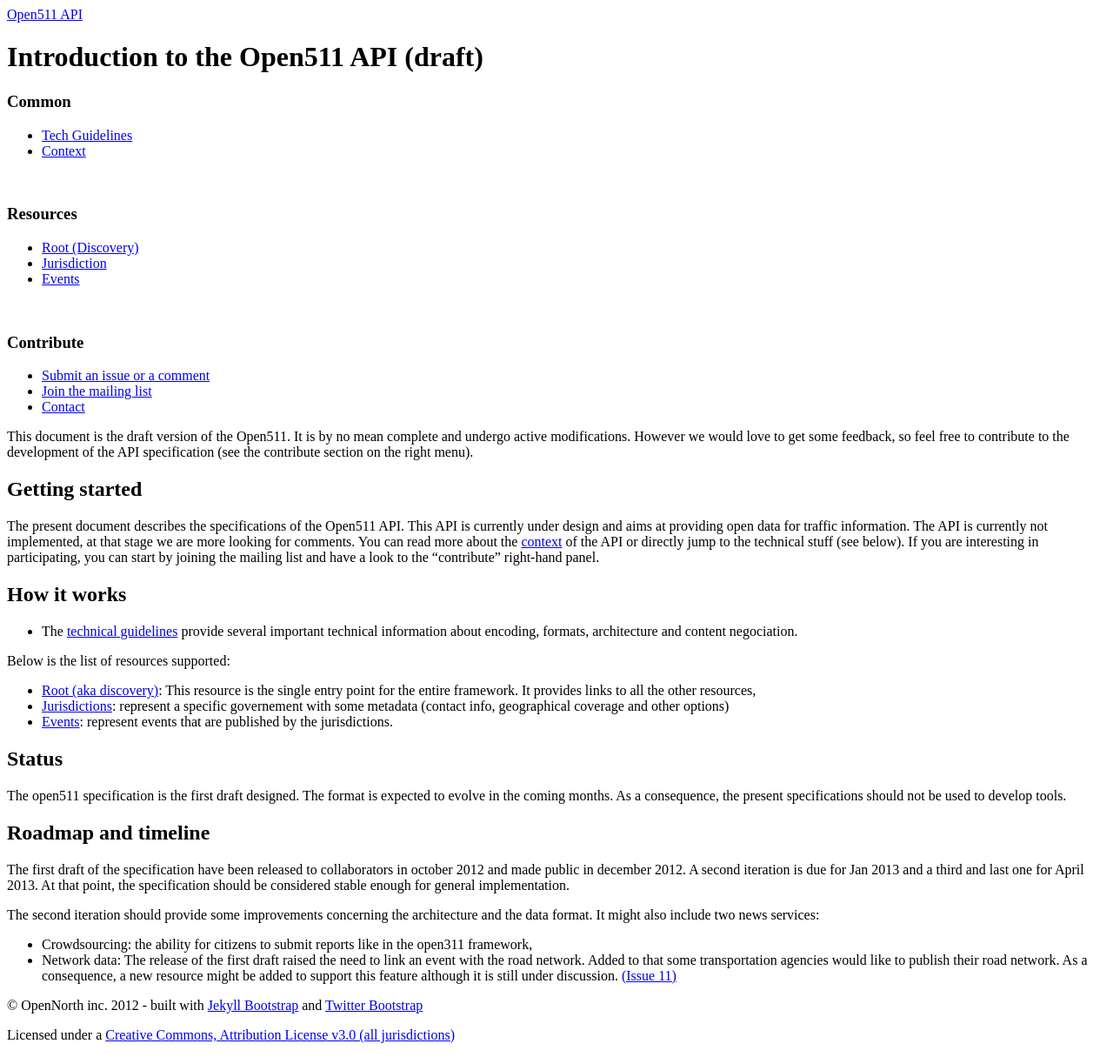
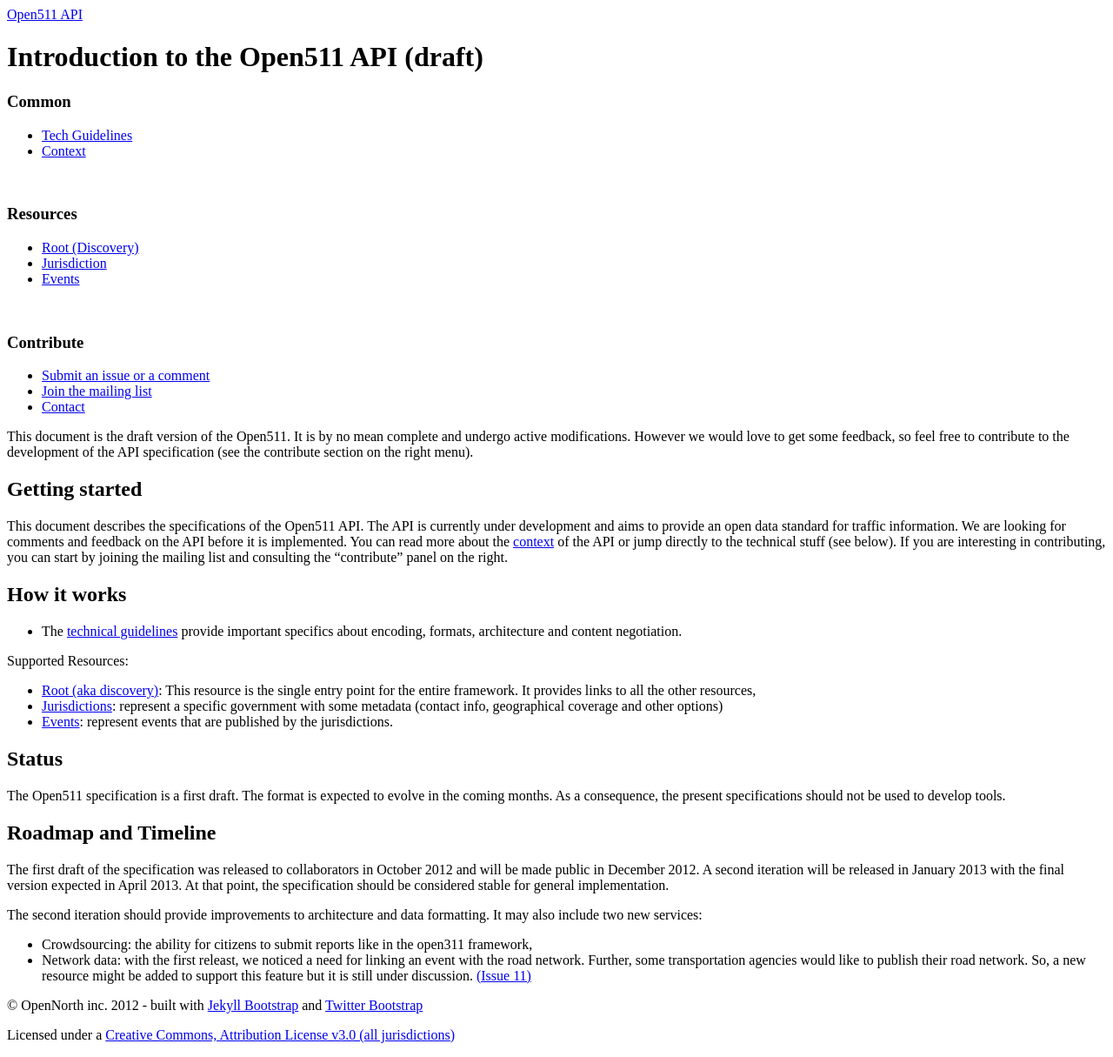
Before and after one commit to open511/Open511API, a Jekyll site: the page built from index.md, in a window 1280 px wide. Shown: the whole page at 87% size. Built offline with Jekyll 4.4.1, drawn with Linux system fonts in a browser that asks for light colours; nearby versions of some CDN libraries.

Commit message:
editted language

```diff
--- a/index.md
+++ b/index.md
@@ -8,26 +8,26 @@ title: Introduction to the Open511 API (draft)
 
 ## Getting started {#started}
 
-The present document describes the specifications of the Open511 API. This API is currently under design and aims at providing open data for traffic information. The API is currently not implemented, at that stage we are more looking for comments. You can read more about the [context](context.html) of the API or directly jump to the technical stuff (see below). If you are interesting in participating, you can start by joining the mailing list and have a look to the "contribute" right-hand panel.
+This document describes the specifications of the Open511 API. The API is currently under development and aims to provide an open data standard for traffic information. We are looking for comments and feedback on the API before it is implemented. You can read more about the [context](context.html) of the API or jump directly to the technical stuff (see below). If you are interesting in contributing, you can start by joining the mailing list and consulting the "contribute" panel on the right.
 
 
 ## How it works {#techdocuments}
 
-* The [technical guidelines](guidelines.html) provide several important technical information about encoding, formats, architecture and content negociation.
+* The [technical guidelines](guidelines.html) provide important specifics about encoding, formats, architecture and content negotiation.
 
-Below is the list of resources supported:
+Supported Resources:
 * [Root (aka discovery)](root.html): This resource is the single entry point for the entire framework. It provides links to all the other resources,
-* [Jurisdictions](jurisdiction.html): represent a specific governement with some metadata (contact info, geographical coverage and other options)
+* [Jurisdictions](jurisdiction.html): represent a specific government with some metadata (contact info, geographical coverage and other options)
 * [Events](event.html): represent events that are published by the jurisdictions.
 
 ## Status {#status}
 
-The open511 specification is the first draft designed. The format is expected to evolve in the coming months. As a consequence, the present specifications should not be used to develop tools.
+The Open511 specification is a first draft. The format is expected to evolve in the coming months. As a consequence, the present specifications should not be used to develop tools.
 
-## Roadmap and timeline {#timeline}
+## Roadmap and Timeline {#timeline}
 
-The first draft of the specification have been released to collaborators in october 2012 and made public in december 2012. A second iteration is due for Jan 2013 and a third and last one for April 2013. At that point, the specification should be considered stable enough for general implementation.
+The first draft of the specification was released to collaborators in October 2012 and will be made public in December 2012. A second iteration will be released in January 2013 with the final version expected in April 2013. At that point, the specification should be considered stable for general implementation.
 
-The second iteration should provide some improvements concerning the architecture and the data format. It might also include two news services:
+The second iteration should provide improvements to architecture and data formatting. It may also include two new services:
 * Crowdsourcing: the ability for citizens to submit reports like in the open311 framework,
-* Network data: The release of the first draft raised the need to link an event with the road network. Added to that some transportation agencies would like to publish their road network. As a consequence, a new resource might be added to support this feature although it is still under discussion. [(Issue 11)](https://github.com/opennorth/Open511API/issues/11)
+* Network data: with the first releast, we noticed a need for linking an event with the road network. Further, some transportation agencies would like to publish their road network. So, a new resource might be added to support this feature but it is still under discussion. [(Issue 11)](https://github.com/opennorth/Open511API/issues/11)
```
